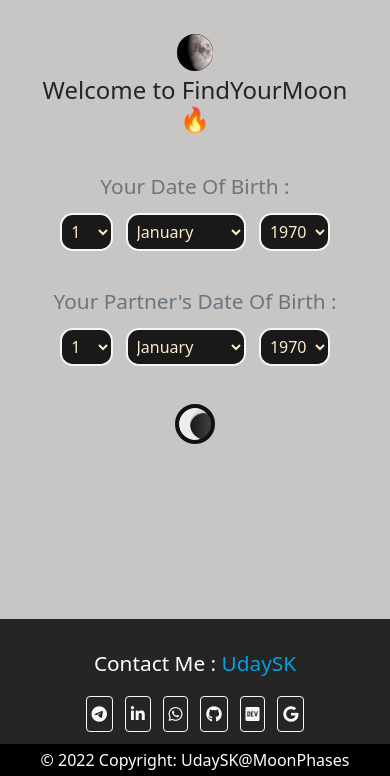
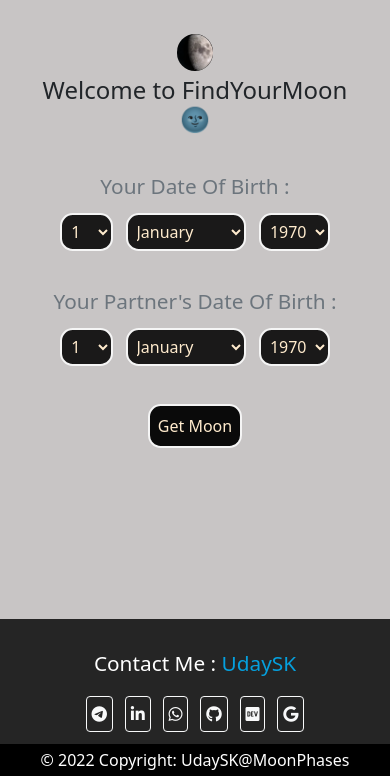
Before and after one commit to udaysk3/moonPhases, a Django app: page /home2 in a window 390 px wide. Shown: the part 68-844 px from the top of the page. Run offline with Django 4.2, Linux system fonts and the light colour scheme; some libraries are stand-ins or nearby versions.

Commit message:
Add files via upload

```diff
--- a/home/static/home/css/styles.css
+++ b/home/static/home/css/styles.css
@@ -99,13 +99,7 @@
 .submit {
   margin: 2rem;
   background-color: #0a0a0a;
-  width: 3.5rem;
-  height: 3.5rem;
-  border-radius: 50%;
-  border: 4px solid #111111;
-  /* I set 2 shadows where the first one doesn't have blur and spread for firefox fix. */
-  box-shadow: inset 14px 0px #ededed, inset 13px 3px 1px 1px #dedede;
-  -moz-box-shadow: inset 0px 16px #e4e4e4, inset 0px 16px 1px 1px #d5d0d0;
+  padding: 0.5rem;
 }
 
 a {
@@ -212,6 +206,11 @@
 
 canvas {
   width: 80%;
+}
+
+.black-bg {
+  background-color: #000000;
+  color: #f2f2f2;
 }
 
 #downloaddiv {
@@ -397,16 +396,6 @@
   .submit {
     margin: 2rem;
     background-color: #0a0a0a;
-    width: 2.5rem;
-    height: 2.5rem;
-    border-radius: 50%;
-    border: 4px solid #111111;
-    box-shadow: inset 11px 0px #ededed, inset 9px 3px 1px 2px #dedede;
-    -moz-box-shadow: inset 0px 16px #e4e4e4, inset 0px 16px 1px 1px #d5d0d0;
-  }
-  .submit:hover {
-    width: 2.6rem;
-    height: 2.6rem;
   }
   .userspace,
   .userspace2 {
--- a/home/static/home/css/styles.scss
+++ b/home/static/home/css/styles.scss
@@ -99,13 +99,12 @@
 .submit {
     margin: 2rem;
     background-color: rgb(10, 10, 10);
-    width: 3.5rem;
-    height: 3.5rem;
-    border-radius: 50%;
-    border: 4px solid rgb(17, 17, 17);
-    /* I set 2 shadows where the first one doesn't have blur and spread for firefox fix. */
-    box-shadow: inset 14px 0px rgb(237, 237, 237), inset 13px 3px 1px 1px rgb(222, 222, 222);
-    -moz-box-shadow: inset 0px 16px rgb(228, 228, 228), inset 0px 16px 1px 1px rgb(213, 208, 208);
+    padding: 0.5rem;
+    // border-radius: 50%;
+    // border: 4px solid rgb(17, 17, 17);
+    // /* I set 2 shadows where the first one doesn't have blur and spread for firefox fix. */
+    // box-shadow: inset 14px 0px rgb(237, 237, 237), inset 13px 3px 1px 1px rgb(222, 222, 222);
+    // -moz-box-shadow: inset 0px 16px rgb(228, 228, 228), inset 0px 16px 1px 1px rgb(213, 208, 208);
 }
 
 a {
@@ -221,6 +220,11 @@
 
 canvas {
     width: 80%;
+}
+
+.black-bg {
+    background-color: #000000;
+    color: #f2f2f2;
 }
 
 #downloaddiv {
@@ -407,16 +411,6 @@
         // width: 1rem;
         margin: 2rem;
         background-color: #0a0a0a;
-        width: 2.5rem;
-        height: 2.5rem;
-        border-radius: 50%;
-        border: 4px solid #111111;
-        box-shadow: inset 11px 0px #ededed, inset 9px 3px 1px 2px #dedede;
-        -moz-box-shadow: inset 0px 16px #e4e4e4, inset 0px 16px 1px 1px #d5d0d0;
-    }
-    .submit:hover {
-        width: 2.6rem;
-        height: 2.6rem;
     }
     .userspace,
     .userspace2 {
--- a/home/views.py
+++ b/home/views.py
@@ -87,6 +87,12 @@
         context['age2'] =  req2.json()[0]['Age']
         context['distance2'] =  req2.json()[0]['Distance']
         context['distanceToSun2'] =  req2.json()[0]['DistanceToSun']
+        context['afterSubmitDay1'] = int(day1)
+        context['afterSubmitMonth1'] = int(month1)
+        context['afterSubmitYear1'] = int(year1)
+        context['afterSubmitDay2'] = int(day2)
+        context['afterSubmitMonth2'] = int(month2)
+        context['afterSubmitYear2'] = int(year2)
 
         return render(request,'index2.html', context)
     return render(request,'index2.html',context)
@@ -123,6 +129,9 @@
         context['age'] =  req.json()[0]['Age']
         context['distance'] =  req.json()[0]['Distance']
         context['distanceToSun'] =  req.json()[0]['DistanceToSun']
-
+        context['afterSubmitDay'] = int(day)
+        context['afterSubmitMonth'] = int(month)
+        context['afterSubmitYear'] = int(year)
+        print(context)
         return render(request,'index.html', context)
     return render(request,'index.html',context)
--- a/templates/base.html
+++ b/templates/base.html
@@ -54,7 +54,7 @@
     <main class="my-5">
         <div class="container welcome ">
             <img src="{% static 'home/logo-nani.png' %}" class="logo-moon" alt="My-Moon">
-            <h1 class="text-dark text-center" title="Give your date of birth and click on moon icon">Welcome to FindYourMoon &#128293</h1>
+            <h1 class="text-dark text-center" title="Give your date of birth and click on moon icon">Welcome to FindYourMoon &#127770;</h1>
 
         </div>
         {% endblock welcome %}
@@ -98,7 +98,7 @@
         ></a>
 
         <!-- gmail -->
-        <a class="btn btn-outline-light btn-floating m-1" href=mailto:burluudaysantoshkumar3@gmail.com?subject="Hello Udaysk" target="blank" role="button"
+        <a class="btn btn-outline-light btn-floating m-1" href=mailto:burluudaysantoshkumar3@gmail.com?subject=HelloUdaysk target="blank" role="button"
           ><i class="fab fa-google"></i
         ></a>
 
@@ -109,7 +109,7 @@
 
     <!-- Copyright -->
     <div class="text-center copy p-1">
-      © 2022 Copyright:
+      © 2020 Copyright:
       <a class="text-white" href="">UdaySK@MoonPhases</a>
     </div>
     <!-- Copyright -->
--- a/templates/enter.html
+++ b/templates/enter.html
@@ -7,8 +7,8 @@
 <form action="" method="POST" id="enter-form">
     {% csrf_token %}
 <select class="enter-select" title"enter no of persons" name="persons" id="select">
-    <option value="1">Single</option>
-    <option value="2">Couple</option>
+    <option value="1">1 (Single ✊ )</option>
+    <option value="2">2 (Couple 🤝 )</option>
 </select>
  <a href="{% url 'index' %}"><button type="submit" class="enter-submit">Get Moon</button></a>
 </form>
--- a/templates/index2.html
+++ b/templates/index2.html
@@ -57,7 +57,7 @@
     <main >
         <div class="container welcome">
             <img src="{% static 'home/logo-nani.png' %}" class="logo-moon" alt="My-Moon">
-            <h1 class="text-dark text-center" title="Give your date of birth and click on moon icon">Welcome to FindYourMoon &#128293</h1>
+            <h1 class="text-dark text-center" title="Give your date of birth and click on moon icon">Welcome to FindYourMoon &#127770;</h1>
         </div>
         <div class="d-block text-center">
             <form action="home2" method="POST">
@@ -75,7 +75,7 @@
                     <select name="month2" id="month2" title="set your birth month"></select>
                     <select name="year2" id="year2" title="set your birth year"></select>
                 </div>
-                <button type="submit" class="submit btn-grad" title="click me to get your moon"></button>
+                <button type="submit" class="submit" title="click me to get your moon">Get Moon</button>
 
 
 
@@ -125,7 +125,7 @@
             </table>
 
 
-            <h3 class="h3 text-muted text-center">Second Moon : </h3>
+            <h3 class="h3 text-muted text-center">Your Partner's Moon : </h3>
             <div class="container userspace2">
                 <img class="user-moon" id="img2" src="{{source2}}" alt="Moon">
             </div>
@@ -176,7 +176,7 @@
 
         <div id="downloaddiv">
             <a href="#downloadcanvas">
-                <button onclick="activeCanvas()">
+                <button  class="black-bg" onclick="activeCanvas()">
                     Get Your Wallpaper
                     </button>
                 </a>
@@ -187,7 +187,7 @@
     <div id="downloadcanvas">
             <div class="container donwload-canvas-div">
                 <a id="download" download="moon.png">
-                    <button type="button" onClick="pop()">Download</button>
+                    <button type="button"  class="black-bg" onClick="pop()">Download</button>
                     </a>
             </div>
          <canvas title="download this canvas" width="900" height="1800"  id="canvas">
@@ -229,7 +229,7 @@
             ></a>
 
             <!-- gmail -->
-            <a class="btn btn-outline-light btn-floating m-1" href=mailto:burluudaysantoshkumar3@gmail.com?subject="Hello UdaySK" target="blank" role="button"
+            <a class="btn btn-outline-light btn-floating m-1" href=mailto:burluudaysantoshkumar3@gmail.com?subject=HelloUdaysk target="blank" role="button"
               ><i class="fab fa-google"></i
             ></a>
 
@@ -314,6 +314,34 @@
     option.value = i;
     option2.value = i;
 }
+
+
+
+{% if afterSubmitDay1 %}
+        {% comment %} var day = document.getElementById("day")
+        var month = document.getElementById("month") {% endcomment %}
+        var year = document.getElementById("year")
+        year.value = {{afterSubmitYear1}};
+        var day = document.getElementById("day");
+        day.value = {{afterSubmitDay1}}
+        var month = document.getElementById("month")
+        month.value = {{afterSubmitMonth1}}
+
+        {% endif %}
+
+{% if afterSubmitDay2 %}
+        {% comment %} var day = document.getElementById("day")
+        var month = document.getElementById("month") {% endcomment %}
+        var year = document.getElementById("year2")
+        year.value = {{afterSubmitYear2}};
+        var day = document.getElementById("day2");
+        day.value = {{afterSubmitDay2}}
+        var month = document.getElementById("month2")
+        month.value = {{afterSubmitMonth2}}
+
+        {% endif %}
+
+
 window.onload = function() {
     // GET THE IMAGE.
     var img = new Image();
```
Also changed, not shown: templates/index.html (+21 -7 lines), templates/upcoming.html (+9 -0 lines), home/static/home/css/styles.min.css.
